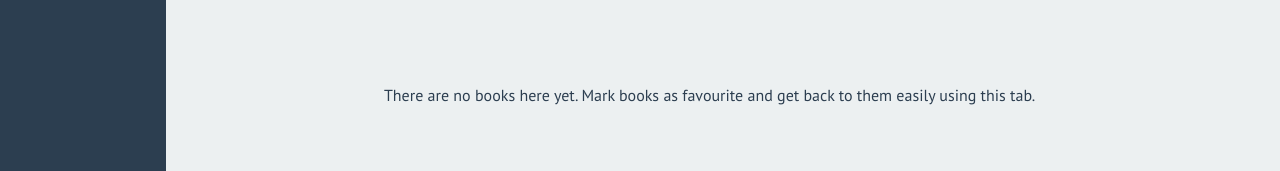
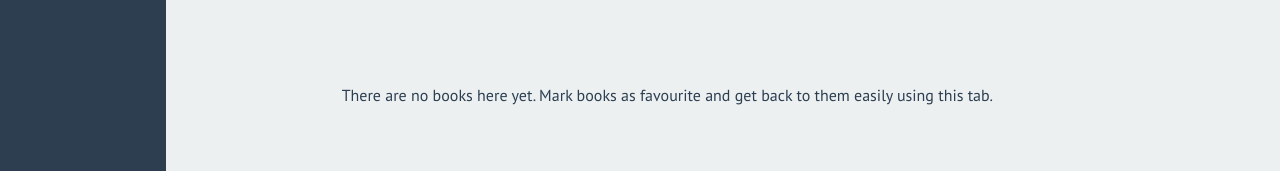
Before and after one commit to butteredptarmigan/butteredptarmigan.github.io, a React (Create React App) app: page /explore/favorites in a window 1280 px wide. Shown: the part 346-517 px from the top of the page. Built offline with nearby package versions, Linux system fonts and the light colour scheme.

Commit message:
Styling adjustments - layout

```diff
--- a/src/explore/BookExplorer.scss
+++ b/src/explore/BookExplorer.scss
@@ -7,6 +7,18 @@
     //REF this is because of the toolbar's width
     //REF this value should be obtained from a variable to reflect that
     margin-left: -1.66rem;
+
+    //REF generalize
+    //REF compute layout properly without hacky adjustments
+    .Filler {
+        &.Empty p {
+            margin-left: -6.5%;
+        }
+
+        &.Loading p {
+            margin-left: -38.5%;
+        }
+    }
 
     > ul {
         & > li {
--- a/src/explore/BookExplorer.tsx
+++ b/src/explore/BookExplorer.tsx
@@ -3,20 +3,30 @@ import { useOutletContext, useSearchParams } from 'react-router-dom';
 import { Fetcher } from './Fetcher';
 import { StorageOperator } from '../storage/Storage';
 import { Book as BookInterface } from '../api/types';
+import classNames from 'classnames';
 import Book from '../book/Book';
 import Toolbar from '../book/Toolbar';
 import './BookExplorer.scss';
 
-const Loading = ($: React.PropsWithChildren<any>) => (
-    <div className='Loading'>
+type FillerProps = React.PropsWithChildren<any>;
+
+//REF generalize
+const Filler = ($: FillerProps) => (
+    <div className={classNames('Filler', $.className)}>
+        <p>{$.children}</p>
+    </div>
+)
+
+const Loading = ($: FillerProps) => (
+    <Filler className='Loading'>
         {$.children}
-    </div>
+    </Filler>
 );
 
-const Empty = ($: React.PropsWithChildren<any>) => (
-    <div className='Empty'>
+const Empty = ($: FillerProps) => (
+    <Filler className='Empty'>
         {$.children}
-    </div>
+    </Filler>
 );
 
 type BookExplorerProps = {
```
